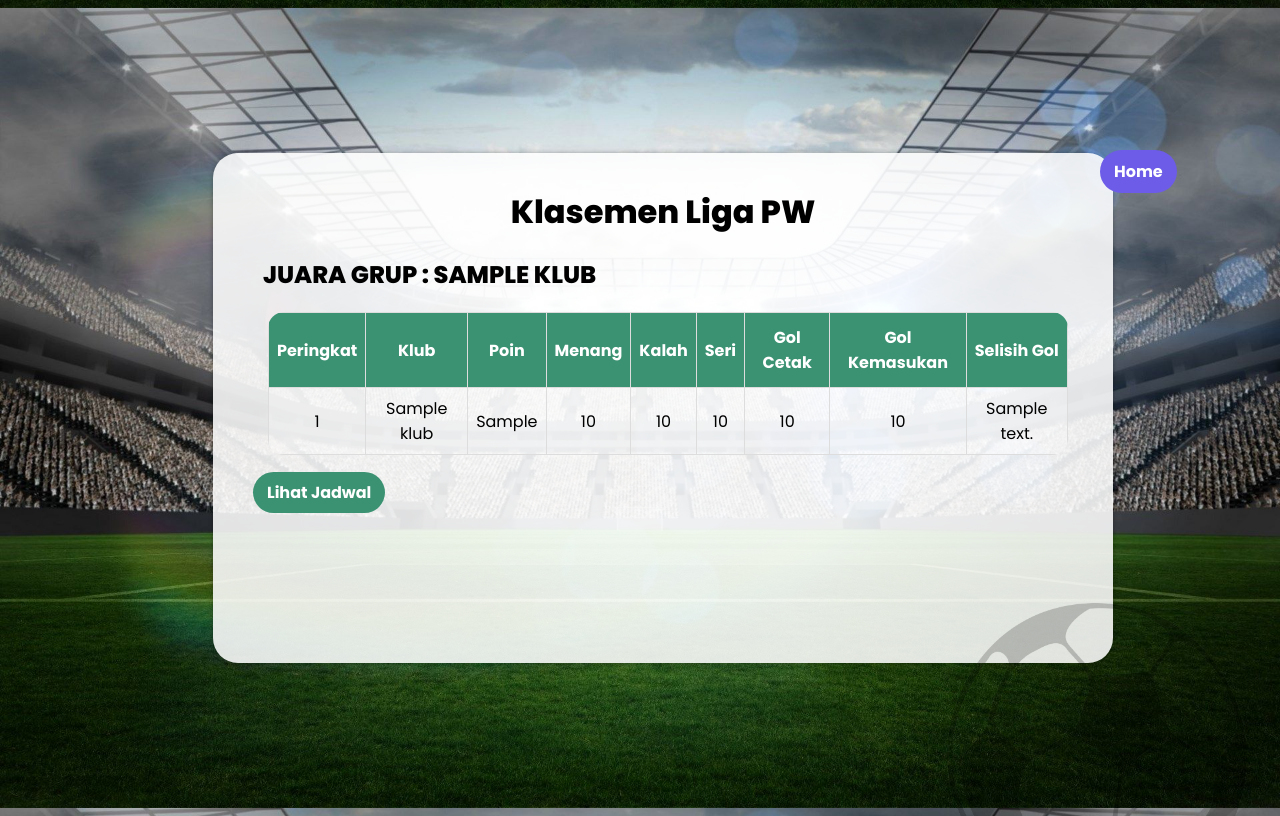
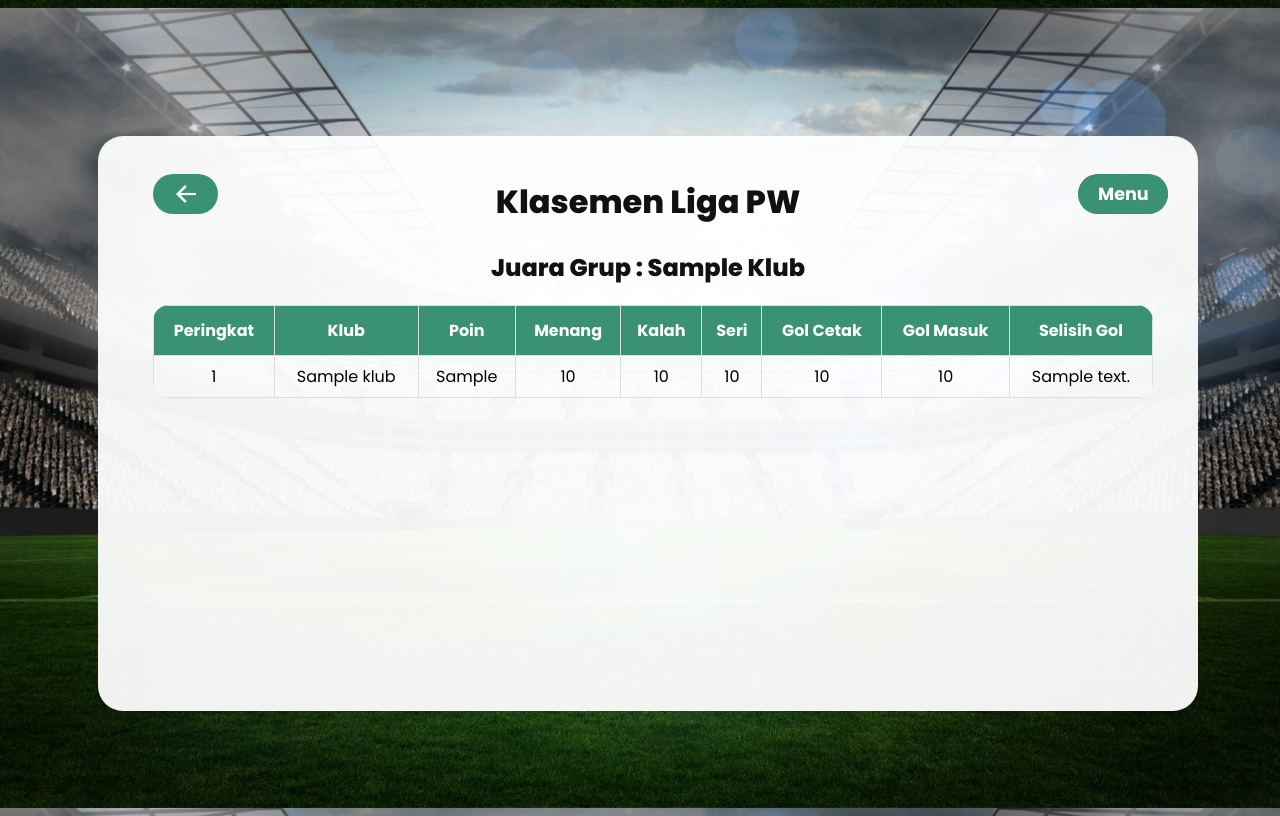
Before and after one commit to richo3673/competis, a PHP site: page /c_klasemen.php in a window 1280 px wide. Run offline with PHP 8.4, Linux system fonts and the light colour scheme; tables that the repository leaves empty or names only in its code hold one stand-in row (values such as "Sample post").

Commit message:
Add files via upload

```diff
--- a/c_jadwal.php
+++ b/c_jadwal.php
@@ -16,8 +16,6 @@ if ($_SERVER["REQUEST_METHOD"] == "POST") {
     $jadwal  = new c_jadwal(null,null,null,null);
     $jadwal->getJadwal();
 }
-
-
 
 class c_jadwal{
     public $model;
--- a/style.css
+++ b/style.css
@@ -1,9 +1,13 @@
 @import url('https://fonts.googleapis.com/css2?family=Poppins:ital,wght@0,100;0,200;0,300;0,400;0,500;0,600;0,700;0,800;0,900;1,100;1,200;1,300;1,400;1,500;1,600;1,700;1,800;1,900&display=swap');
-
+@font-face {
+    font-family: Gilroy;
+    src: url(Gilroy-Light.otf);
+}
 * {
     padding: 0;
     box-sizing: border-box;
     font-family: 'Poppins'
+
 }
 
 body {
@@ -17,8 +21,6 @@ body {
     background-image: url("background.jpg");
 }
 
-/* for V-klub  */
-
 .container {
     width: 1100px;
     min-height: 575px;
@@ -28,60 +30,51 @@ body {
     padding: 10px 30px;
     margin-top: 30px;
 }
+.container2 {
+    width: 600px;
+    margin-left: 10px;
+    min-height: 510px;
+    background: rgba(255, 255, 255, 0.87);
+    border-radius: 25px;
+    box-shadow: 0 0 0px rgba(0,0,0,.3);
+    padding: 0px 30px;
+    align-items: center;
 
-.container .tablecon{
-    width: 55%;
-    float: left;
 }
 
-.container h1{
-    font-size: 1.8rem;
-    text-align: left;
-    margin-left: 170px;
-    font-weight: 800;
+.container2 .input-group{
+    margin-top: 90px ;
+    border-radius: 5px;
 }
 
- .container .images .ball{
-    opacity: 0.2;
-    width: 300px;
-    height: auto;
-    background-size: cover;
-    position: absolute;
-    left: 8%;
-    bottom: -100px;
 
-}
-#customers {
-    border-collapse: collapse;
-    border-radius: 1em;
-    width: 600px;
-    margin: 17px 0px 25px 25px;
-    background-color: rgba(255, 255, 255, 0.26);}
+.container2 .input-group h2{
+    color: rgb(0, 0, 0);
+    font-size: 1.6rem;
+    text-align: center;
+    justify-content: center;
+    }
+.container2 .input-group p{
+        color: rgb(0, 0, 0);
+    }
+.container3 {
+        display: inline-block;
+        width: 900px;
+        margin-left: 30px;
+        min-height: 510px;
+        background: rgba(255, 255, 255, 0.87);
+        border-radius: 25px;
+        box-shadow: 0 0 5px rgba(0,0,0,.3);
+        padding: 5px 30px;
+    }
 
-#customers td, #customers th {
-    border: 1px solid #ddd;
-    padding: 8px;
-}
-
-#customers tr:nth-child(even){
-    background-color: rgba(175, 206, 198, 0.26);}
-
-#customers th {
-    padding-top: 12px;
-    padding-bottom: 12px;
+.container .login-text {
+    color: #111;
+    font-weight: 500;
     text-align: center;
-    background-color: #3b9272;
-    color: white;
-}
-
-.container .inputan{
-    width: 33%;
-    float:right;
-    margin-top: 30px
-}
-
-.container .inputan .input-group h2{
-    text-align: center;
+    margin-bottom: 20px;
+    display: block;
+    text-transform: capitalize;
 }
 
 .container .login-email .input-group {
@@ -106,7 +99,7 @@ body {
 
 .container .login-email .input-group .btn {
     display: block;
-    margin-top: 30px;
+    margin-top: 20px;
     width: 100px;
     height: 35px;
     padding: 0px 0px;
@@ -138,18 +131,107 @@ body {
 }
 
 .container .login-email .input-group .btn:hover {
-    transform: scale(1.1);
+    transform: translateY(-5px);
     background: #6c5ce7;
 }
 
-/* .container .login-text {
+.login-register-text {
     color: #111;
-    font-weight: 500;
+    font-weight: 600;
+}
+
+.login-register-text a {
+    text-decoration: none;
+    color: #6c5ce7;
+}
+
+table {
+    border-radius: 25px;
+    overflow: hidden;
     text-align: center;
-    margin-bottom: 20px;
-    display: block;
-    text-transform: capitalize;
-} */
+}
+#customers {
+    border-collapse: collapse;
+    border-radius: 1em;
+    width: 600px;
+    margin: 17px 0px 25px 25px;
+    background-color: rgba(255, 255, 255, 0.26);}
+
+#customers td, #customers th {
+    border: 1px solid #ddd;
+    padding: 8px;
+}
+
+#customers tr:nth-child(even){
+    background-color: rgba(175, 206, 198, 0.26);}
+
+#customers th {
+    padding-top: 12px;
+    padding-bottom: 12px;
+    text-align: center;
+    background-color: #3b9272;
+    color: white;
+}
+#klasemen {
+    border-collapse: collapse;
+    border-radius: 1em;
+    width: 1000px;
+    margin: 17px 0px 25px 25px;
+    background-color: rgba(255, 255, 255, 0.26);}
+
+#klasemen td, #klasemen th {
+    border: 1px solid #ddd;
+    padding: 8px;
+}
+
+#klasemen tr:nth-child(even){
+    background-color: rgba(175, 206, 198, 0.26);}
+
+#klasemen th {
+    padding-top: 12px;
+    padding-bottom: 12px;
+    text-align: center;
+    background-color: #3b9272;
+    color: white;
+}
+.button {
+    background-color: #3b9272;
+    color: white;
+    text-decoration: none;
+    border: 2px solid transparent;
+    font-weight: bold;
+    padding: 7px 12px;
+    border-radius: 30px;
+    transition: 0.4s;
+
+    }
+
+.button:hover {
+    background-color: transparent;
+    border: 2px solid #3b9272;
+    cursor: pointer;
+    color: rgb(59, 146, 114);
+    padding: 7px 12px;
+}
+
+.button2 {
+    margin: 18px 10px;
+    padding: 7px 12px;
+}
+
+.back {
+    border-radius: 20px;
+    width: 65px;
+    height: 40px;
+    margin: 28px 0px  0px 25px;
+    float: left;
+    overflow: hidden;
+    background-color: rgb(59, 146, 114);
+    background-image: url("arrow.png");
+    background-size: 20px;
+    background-position: center;
+    background-repeat: no-repeat;
+    }
 
 .dropdown {
     border-radius: 20px;
@@ -173,9 +255,33 @@ body {
     padding: 7px 20px;
     background-color: inherit;
     margin: 0;
-    cursor: pointer;
 }
+.dropdown2 {
+    border-radius: 20px;
+    width: 90px;
+    height: 40px;
+    font-weight: bold;
+    margin: 28px 0px  0px 0px;
+    float: right;
+    background-color: #3b9272;
+    overflow: hidden;
+}
+.dropdown2 .dropbtn {
+    border-radius: 20px;
+    font-size: 1.1rem;
+    border: none;
+    font-weight: bold;
+    outline: none;
+    color: white;
+    padding: 7px 20px;
+    background-color: inherit;
+    margin: 0;
+}
+/* Add a red background color to navbar links on hover */
 
+
+
+/* Dropdown content (hidden by default) */
 .dropdown-content {
     border-radius: 20px;
     display: none;
@@ -198,215 +304,13 @@ body {
     background-color: #ddd;
 }
 
+/* Show the dropdown menu on hover */
 .dropdown:hover .dropdown-content {
     display: block;
 }
-
-/* For klasemen  */
-
-#klasemen {
-    border-collapse: collapse;
-    border-radius: 1em;
-    width: 800px;
-    margin: 17px 0px 25px 25px;
-    background-color: rgba(255, 255, 255, 0.26);}
-
-#klasemen td, #klasemen th {
-    border: 1px solid #ddd;
-    padding: 8px;
-}
-
-#klasemen tr:nth-child(even){
-    background-color: rgba(175, 206, 198, 0.26);}
-
-#klasemen th {
-    padding-top: 12px;
-    padding-bottom: 12px;
-    text-align: center;
-    background-color: #3b9272;
-    color: white;
-}
-
-.container3 {
-    display: inline-block;
-    width: 900px;
-    margin-left: 30px;
-    min-height: 510px;
-    background: rgba(255, 255, 255, 0.87);
-    border-radius: 25px;
-    box-shadow: 0 0 5px rgba(0,0,0,.3);
-    padding: 5px 30px;
-}
-
-.button {
-    background-color: #3b9272;
-    color: white;
-    text-decoration: none;
-    border: 2px solid transparent;
-    font-weight: bold;
-    padding: 7px 12px;
-    border-radius: 30px;
-    transition: 0.4s;
-    margin-left: 10px;
-}
-
-
-.button1 {
-    background-color: #6c5ce7;
-    color: white;
-    text-decoration: none;
-    border: 2px solid transparent;
-    font-weight: bold;
-    padding: 7px 12px;
-    border-radius: 30px;
-    transition: 0.4s;
-    position: absolute;
-    top: 150px;
-    left :1100px;
-}
-
-.button:hover {
-    background-color: transparent;
-    border: 2px solid #3b9272;
-    cursor: pointer;
-    color: rgb(59, 146, 114);
-    padding: 7px 12px;
-}
-
-.button1:hover {
-    background-color: transparent;
-    border: 2px solid #6c5ce7;
-    cursor: pointer;
-    color: #6c5ce7;
-    padding: 7px 12px;
-}
-
-.container3 h1{
-    font-size: 2rem;
-    font-weight: 800;
-    text-align: center;
-    margin-top: 30px;
-}
-
-
-.container3 h2{
-    font-size: rem;
-     font-weight: 800;
-     text-transform: uppercase;
-     margin-left: 20px;
-}
-
-
-.container3 .images .ball{
-    opacity: 0.2;
-    width: 300px;
-    height: auto;
-    background-size: cover;
-    position: absolute;
-    left: 74%;
-    bottom: -110px;
-}
-
-
-.container2 {
-    width: 600px;
-    margin-left: 10px;
-    min-height: 510px;
-    background: rgba(255, 255, 255, 0.87);
-    border-radius: 25px;
-    box-shadow: 0 0 0px rgba(0,0,0,.3);
-    padding: 0px 30px;
-    align-items: center;
-
-}
-
-.container2 .input-group{
-    margin-top: 90px ;
-    border-radius: 5px;
-}
-
-.container2 .input-group h2{
-    color: rgb(0, 0, 0);
-    font-size: 1.6rem;
-    text-align: center;
-    justify-content: center;
-    }
-
-.container2 .input-group p{
-        color: rgb(0, 0, 0);
-    }
-
-
-
-.login-register-text {
-    color: #111;
-    font-weight: 600;
-}
-
-.login-register-text a {
-    text-decoration: none;
-    color: #6c5ce7;
-}
-
-
-
-table {
-    border-radius: 25px;
-    overflow: hidden;
-    text-align: center;
-}
-
-
-
-.button2 {
-    margin: 18px 10px;
-    padding: 7px 12px;
-}
-
-.back {
-    border-radius: 20px;
-    width: 65px;
-    height: 40px;
-    margin: 28px 0px  0px 25px;
-    float: left;
-    overflow: hidden;
-    background-color: rgb(59, 146, 114);
-    background-image: url("arrow.png");
-    background-size: 20px;
-    background-position: center;
-    background-repeat: no-repeat;
-    }
-
-
-/* dropdown for jadwal and pertandingan  */
-
-.dropdown2 {
-    border-radius: 20px;
-    width: 90px;
-    height: 40px;
-    font-weight: bold;
-    margin: 28px 0px  0px 0px;
-    float: right;
-    overflow: hidden;
-    background-color: #3b9272;
-    overflow: hidden;
-}
-.dropdown2 .dropbtn {
-    border-radius: 20px;
-    font-size: 1.1rem;
-    border: none;
-    font-weight: bold;
-    outline: none;
-    color: white;
-    padding: 7px 20px;
-    background-color: inherit;
-    margin: 0;
-}
-
 .dropdown2:hover .dropdown-content {
     display: block;
 }
-
 @media (max-width: 430px) {
     .container {
         width: 300px;
--- a/v_jadwal.php
+++ b/v_jadwal.php
@@ -17,7 +17,7 @@
             <a href="c_klasemen.php">Klasemen</a>
         </div>
     </div>
-    <p class="login-text" style="font-size: 2rem; font-weight: 800; text-align: center;">Jadwal Pertandingan</p>
+    <p class="login-text" style="font-size: 2rem; font-weight: 800;">Jadwal Pertandingan</p>
     <div style="width: 55%; float:left">
         <table id="customers">
             <thead>
--- a/v_klasemen.php
+++ b/v_klasemen.php
@@ -2,15 +2,23 @@
 <head>
     <meta charset="UTF-8">
     <meta name="viewport" content="width=device-width, initial-scale=1.0">
-     <link href="style.css?v=<?php echo time(); ?>" rel="stylesheet" type="text/css" />
+    <link rel="stylesheet" href="https://stackpath.bootstrapcdn.com/font-awesome/4.7.0/css/font-awesome.min.css">
+    <link rel="stylesheet" type="text/css" href="style.css">
 </head>
 <body>
-<div class="container3">
-        <div class="images">
-			<img src="1.png" class = "ball">
-		</div>
-    <h1>Klasemen Liga PW</h1>
-    <h2>Juara grup : <?php echo $klasemen[0]["nama"]?></h2>
+<div class="container">
+    <a href="main.php" class="back"></a>
+    <div class="dropdown2">
+        <button class="dropbtn">Menu
+        </button>
+        <div class="dropdown-content">
+            <a href="main.php">Klub</a>
+            <a href="c_jadwal.php">Jadwal</a>
+            <a href="c_pertandingan.php">Pertandingan</a>
+        </div>
+    </div>
+    <p class="login-text" style="font-size: 2rem; font-weight: 800;">Klasemen Liga PW</p>
+    <p class="login-text" style="font-size: 1.5rem; font-weight: 800;">Juara grup : <?php echo $klasemen[0]["nama"]?></p>
 <table id="klasemen">
     <thead>
     <tr>
@@ -21,7 +29,7 @@
         <th>Kalah</th>
         <th>Seri</th>
         <th>Gol Cetak</th>
-        <th>Gol Kemasukan</th>
+        <th>Gol Masuk</th>
         <th>Selisih Gol</th>
     </tr>
     </thead>
@@ -40,8 +48,7 @@
     ?>
     </tbody>
 </table>
-    <a href="main.php" class="button1"> Home</a>
-    <a href="c_jadwal.php" class="button"> Lihat Jadwal</a>
+</div>
 </div>
 </body>
 </html>
--- a/v_pertandingan.php
+++ b/v_pertandingan.php
@@ -13,12 +13,12 @@
         </button>
         <div class="dropdown-content">
             <a href="main.php">Klub</a>
-            <a href="v_jadwal.php">Jadwal</a>
+            <a href="c_jadwal.php">Jadwal</a>
             <a href="c_klasemen.php">Klasemen</a>
         </div>
     </div>
-    <h1>Riwayat Pertandingan</h1>
-         <div class="tablecon">
+    <p class="login-text" style="font-size: 2rem; font-weight: 800;">Riwayat Pertandingan</p>
+    <div style="width: 55%; float:left">
         <table id="customers">
             <thead>
             <tr>
```
Also changed, not shown: v_klub.php (+8 -10 lines).
